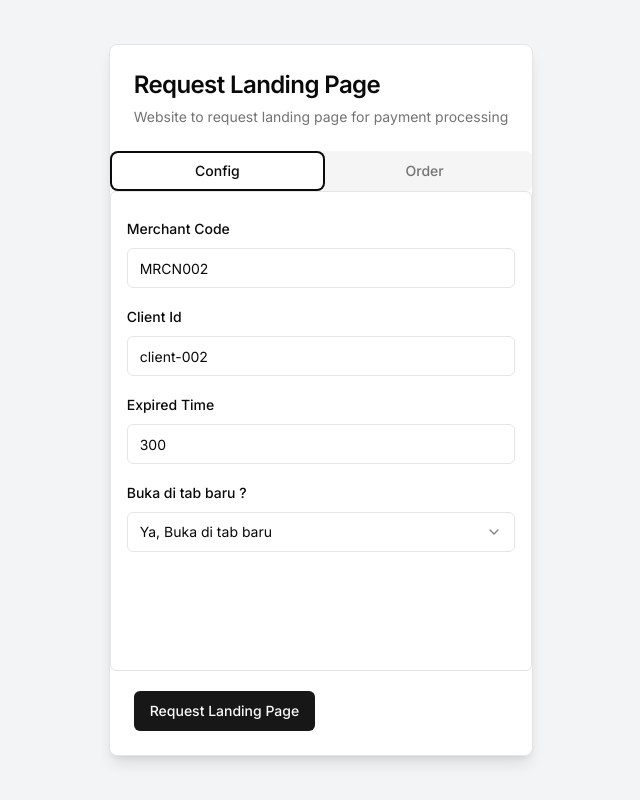
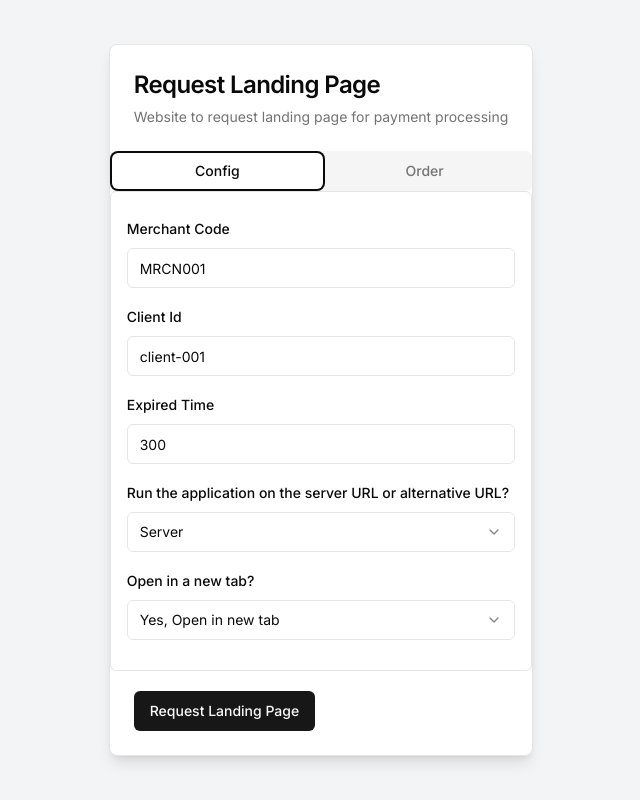
Before and after one commit to aangardam/request-landing-page, a Next.js app: page / in a window 1280 px wide. Both pictures are taken after a click on the tab "Config". Shown: the whole page, without its empty margins (319-959 px from the left). Built offline with nearby package versions, Linux system fonts and the light colour scheme.

Commit message:
feat : change default from MRCN002 to MRCN001

```diff
--- a/app/page.tsx
+++ b/app/page.tsx
@@ -41,14 +41,15 @@ const formSchema = z.object({
   remark: z.string().optional(),
   comment: z.string().optional(),
   openNewTab: z.string().optional(),
+  runOnServer: z.string().optional(),
 });
 
 export default function RequestLandingPage() {
   const form = useForm<z.infer<typeof formSchema>>({
     resolver:zodResolver(formSchema),
     defaultValues:{
-      merchantCode:"MRCN002",
-      clientId:"client-002",
+      merchantCode:"MRCN001",
+      clientId:"client-001",
       publicKey:"MFwwDQYJKoZIhvcNAQEBBQADSwAwSAJBBAZhNllQfb2py0g5vn8KfGnO1JOScDnRpQ5aoG9iLg1xU/jXbJWpek6pW08bRGXwV9yapvAmToI5Op/SSPap5acCAwEAAQ==",
       expiredTimeOrder:300,
       orderId:"",
@@ -68,7 +69,8 @@ export default function RequestLandingPage() {
       paymentRef:"-",
       remark:"-",
       comment:"-",
-      openNewTab:"yes"
+      openNewTab:"yes",
+      runOnServer:"server",
     }
   })
 
@@ -79,7 +81,7 @@ export default function RequestLandingPage() {
   const { mutateAsync: reqLandingPage } = useRequestLandingPage()
 
   const onSubmit = async(values:z.infer<typeof formSchema>)=>{
-    console.log(values)
+    // console.log(values)
 
     const bodyReqAccessToken = {
       clientId : values.clientId
@@ -120,8 +122,8 @@ export default function RequestLandingPage() {
     }
 
     const { signature, timestamp } = generate.data;
-    console.log('signature', signature)
-    console.log('timestamp', timestamp)
+    // console.log('signature', signature)
+    // console.log('timestamp', timestamp)
     const bodyReqLanidngPage = {
       ...bodyReqGenerateSignatur,
       signature,
@@ -133,14 +135,12 @@ export default function RequestLandingPage() {
     }
     const hash = landingPage?.data
 
-    // let url;
-    // if (values.runningApp === 'local') {
-    //   url = `${process.env.NEXT_PUBLIC_URL_LOCAL}${hash.hash}`;
-    // } else {
-    //   url = `${process.env.NEXT_PUBLIC_URL_SERVER}${hash.hash}`;
-    // }
-    const url = `${process.env.NEXT_PUBLIC_URL_SERVER}${hash.hash}`;
-    // const url = `${process.env.NEXT_PUBLIC_URL_LOCAL}${hash.hash}`;
+    let url;
+    if (values.runOnServer === 'alternatif') {
+      url = `${process.env.NEXT_PUBLIC_URL_ALTERNATIF}${hash.hash}`;
+    } else {
+      url = `${process.env.NEXT_PUBLIC_URL_SERVER}${hash.hash}`;
+    }
 
     if(values.openNewTab == 'yes'){
       const width = 350;
@@ -185,11 +185,11 @@ export default function RequestLandingPage() {
   const choiceRunningApp = [
     {
       value: "yes",
-      label: 'Ya, Buka di tab baru',
+      label: 'Yes, Open in new tab',
     },
     {
       value: "no",
-      label: "Tidak, Buka di tab saat ini",
+      label: "No, Open in current tab",
     },
   ];
 
@@ -284,13 +284,37 @@ export default function RequestLandingPage() {
                             )}
                           />
                         </div>
-                       <div className='grid w-full items-center gap-1.5'>
+
+                        <div className='grid w-full items-center gap-1.5'>
+                          <FormField
+                            control={form.control}
+                            name="runOnServer"
+                            render={({ field }) => (
+                              <FormItem>
+                                <FormLabel> Run the application on the server URL or alternative URL?</FormLabel>
+                                <FormControl>
+                                  <Select {...field} value={field.value} onValueChange={field.onChange}>
+                                    <SelectTrigger>
+                                      <SelectValue placeholder="Select URL option" />
+                                    </SelectTrigger>
+                                    <SelectContent>
+                                      <SelectItem value="server">Server</SelectItem>
+                                      <SelectItem value="alternatif">Alternatif</SelectItem>
+                                    </SelectContent>
+                                  </Select>
+                                </FormControl>
+                              </FormItem>
+                            )}
+                          />
+                        </div>
+
+                        <div className='grid w-full items-center gap-1.5'>
                           <FormField
                             control={form.control}
                             name="openNewTab"
                             render={({ field }) => (
                               <FormItem>
-                                <FormLabel> Buka di tab baru ?</FormLabel>
+                                <FormLabel> Open in a new tab?</FormLabel>
                                 <FormControl>
                                   <Select {...field} value={field.value} onValueChange={field.onChange}>
                                     <SelectTrigger>
@@ -312,6 +336,7 @@ export default function RequestLandingPage() {
                       </div>
                     </div>
                   </TabsContent>
+
                   <TabsContent value='order'>
                     <div className='grid w-full items-center gap-1.5 md:col-span-2'>
                       <FormField
```
Also changed, not shown: 1 other file (tests, documents, lock files or other folders).
